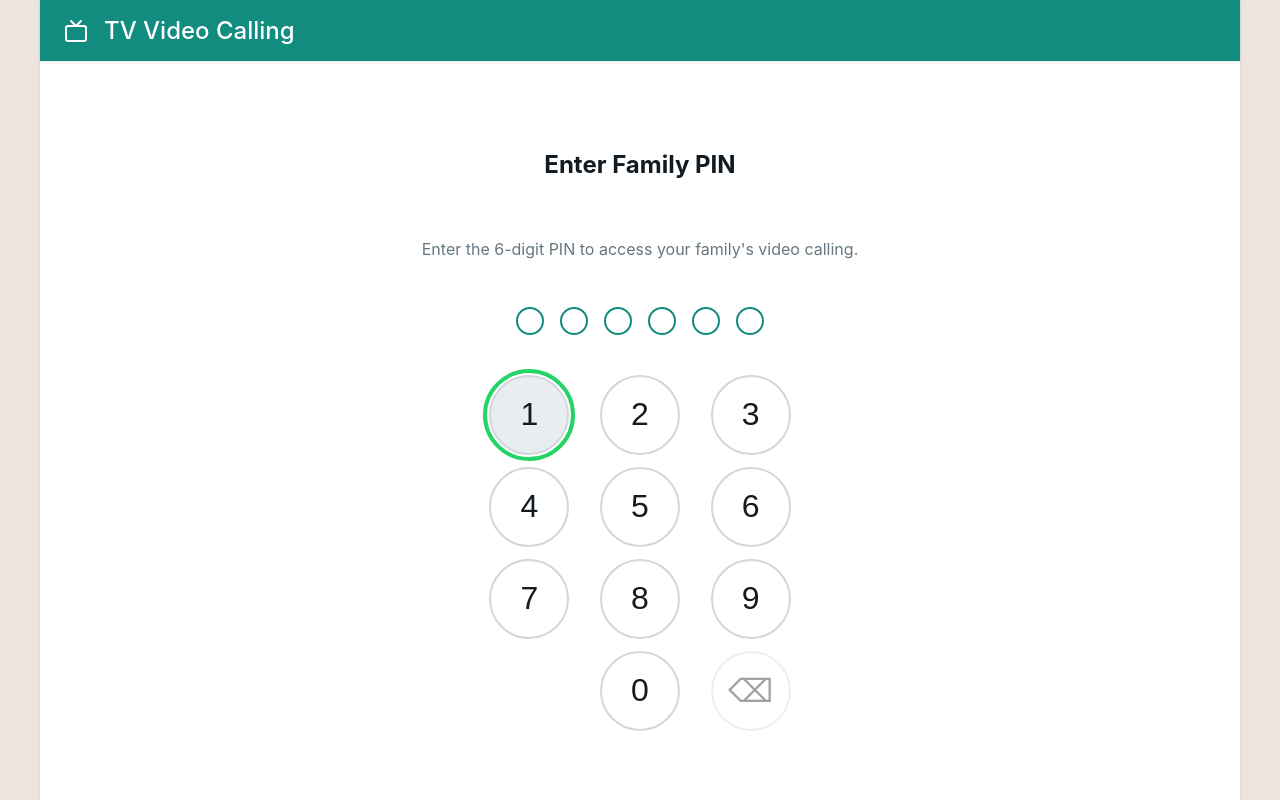
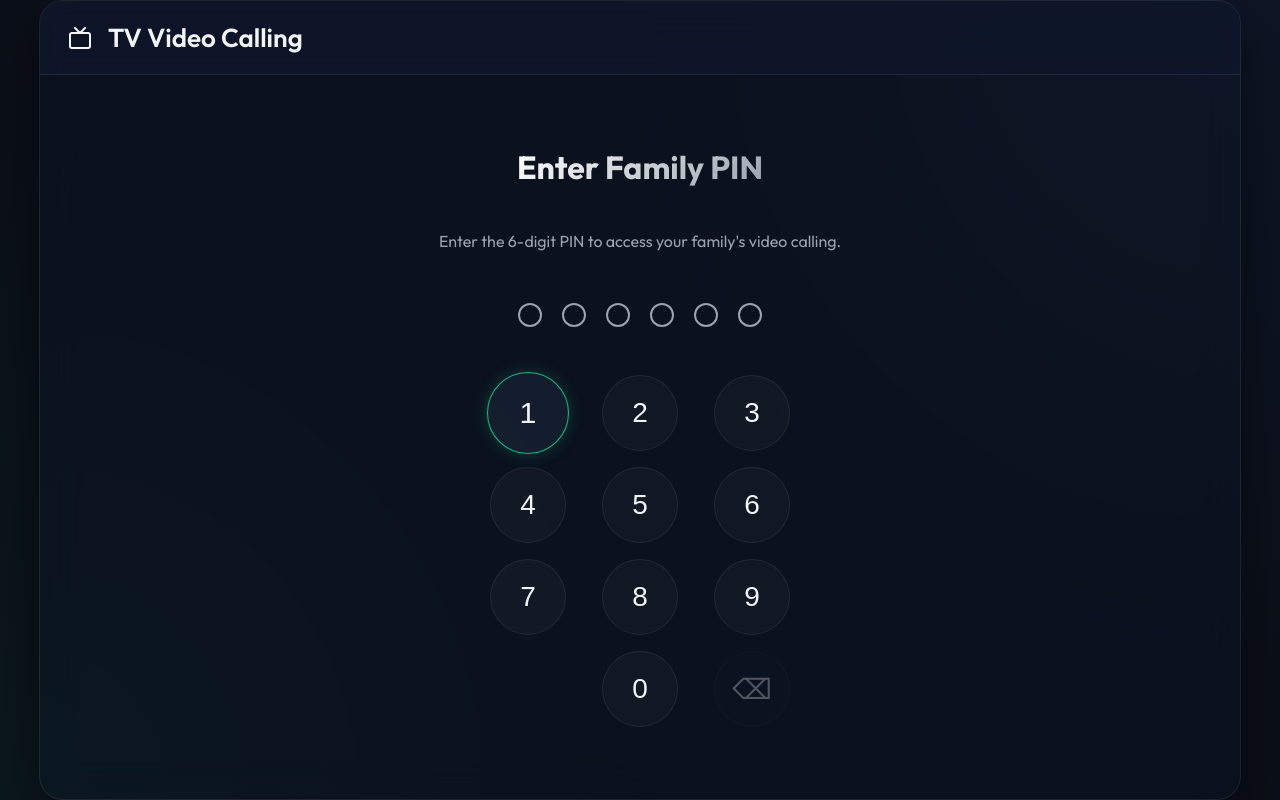
Before and after one commit to sandesh247/tvvc, a React (Vite) app in the folder web/: page / in a window 1280 px wide. Built offline with nearby package versions, Linux system fonts and the light colour scheme; no server answers.

Commit message:
style: convert UI to Cinematic TV Dark Mode and update matching icons

```diff
--- a/web/src/index.css
+++ b/web/src/index.css
@@ -1,20 +1,38 @@
+@import url('https://fonts.googleapis.com/css2?family=Outfit:wght@300;400;500;600;700&display=swap');
+
 :root {
-  --wa-green: #25D366;
-  --wa-teal: #128C7E;
-  --wa-teal-dark: #075E54;
-  --wa-light: #ECE5DD;
-  --wa-white: #FFFFFF;
-  --wa-gray: #F0F2F5;
-  --wa-text: #111B21;
-  --wa-text-light: #667781;
-  --wa-red: #ea0038;
+  --bg-main: #0B0F19;
+  --bg-card: rgba(22, 28, 45, 0.4);
+  --bg-card-hover: rgba(30, 41, 59, 0.55);
+  --border-color: rgba(255, 255, 255, 0.08);
+  --text-main: #F3F4F6;
+  --text-muted: #9CA3AF;
+  --primary: #10B981;
+  --primary-glow: rgba(16, 185, 129, 0.25);
+  --accent: #3B82F6;
+  --accent-glow: rgba(59, 130, 246, 0.25);
+  --danger: #EF4444;
+  --danger-glow: rgba(239, 68, 68, 0.35);
+
+  --wa-green: var(--primary);
+  --wa-teal: #0F172A;
+  --wa-teal-dark: #020617;
+  --wa-light: var(--bg-main);
+  --wa-white: rgba(22, 28, 45, 0.35);
+  --wa-gray: rgba(15, 23, 42, 0.6);
+  --wa-text: var(--text-main);
+  --wa-text-light: var(--text-muted);
+  --wa-red: var(--danger);
+  --wa-border: var(--border-color);
 }
 
 body {
   margin: 0;
-  font-family: -apple-system, BlinkMacSystemFont, 'Segoe UI', Roboto, Helvetica, Arial, sans-serif;
-  background-color: var(--wa-light);
-  color: var(--wa-text);
+  font-family: 'Outfit', -apple-system, BlinkMacSystemFont, 'Segoe UI', Roboto, sans-serif;
+  background-color: var(--bg-main);
+  background-image: radial-gradient(circle at top right, rgba(59, 130, 246, 0.06), transparent 45%),
+                    radial-gradient(circle at bottom left, rgba(16, 185, 129, 0.05), transparent 45%);
+  color: var(--text-main);
   display: flex;
   justify-content: center;
   align-items: center;
@@ -29,41 +47,59 @@ body {
   flex-direction: column;
 }
 
-/* TV Specific Styles */
+/* TV Specific Styles & Focus Ring */
 button:focus, input:focus, .contact-item:focus {
-  outline: 4px solid var(--wa-green);
-  outline-offset: 2px;
-  background-color: #e9edef;
+  outline: none;
+  border-color: var(--primary);
+  box-shadow: 0 0 0 4px var(--primary-glow);
+  background-color: var(--bg-card-hover) !important;
 }
 
 .app-container {
   display: flex;
   flex-direction: column;
   height: 100%;
-  background-color: var(--wa-white);
+  background-color: rgba(15, 23, 42, 0.3);
+  backdrop-filter: blur(20px);
+  -webkit-backdrop-filter: blur(20px);
+  border: 1px solid var(--border-color);
   max-width: 1200px;
   margin: 0 auto;
   width: 100%;
-  box-shadow: 0 1px 3px rgba(0,0,0,0.08);
+  box-shadow: 0 20px 50px rgba(0, 0, 0, 0.5);
+  border-radius: 24px;
+  overflow: hidden;
 }
 
 .header {
-  background-color: var(--wa-teal);
-  color: var(--wa-white);
-  padding: 16px 24px;
+  background-color: rgba(15, 23, 42, 0.75);
+  border-bottom: 1px solid var(--border-color);
+  backdrop-filter: blur(10px);
+  color: var(--text-main);
+  padding: 20px 28px;
   display: flex;
   align-items: center;
-  font-size: 24px;
-  font-weight: 500;
-  box-shadow: 0 1px 3px rgba(0,0,0,0.1);
+  font-size: 26px;
+  font-weight: 600;
 }
 
 .content {
   flex: 1;
-  padding: 24px;
+  padding: 28px;
   overflow-y: auto;
   display: flex;
   flex-direction: column;
+  background: transparent;
+}
+
+/* Animations */
+@keyframes fadeIn {
+  from { opacity: 0; transform: translateY(10px); }
+  to { opacity: 1; transform: translateY(0); }
+}
+
+.content, .registration-container, .contact-list {
+  animation: fadeIn 0.4s cubic-bezier(0.16, 1, 0.3, 1) forwards;
 }
 
 /* Registration */
@@ -73,78 +109,131 @@ button:focus, input:focus, .contact-item:focus {
   align-items: center;
   justify-content: center;
   height: 100%;
-  gap: 24px;
+  gap: 28px;
+  max-width: 480px;
+  margin: 0 auto;
+}
+
+.registration-container h2 {
+  font-size: 32px;
+  font-weight: 700;
+  margin: 0;
+  background: linear-gradient(135deg, #FFF, var(--text-muted));
+  -webkit-background-clip: text;
+  -webkit-text-fill-color: transparent;
 }
 
 .registration-input {
-  padding: 16px 24px;
-  font-size: 24px;
-  border: 1px solid #d1d7db;
-  border-radius: 8px;
+  padding: 18px 24px;
+  font-size: 22px;
+  border: 1px solid var(--border-color);
+  background-color: rgba(255, 255, 255, 0.03);
+  border-radius: 14px;
   width: 100%;
-  max-width: 400px;
+  color: var(--text-main);
+  transition: all 0.25s ease;
+  text-align: center;
+  box-sizing: border-box;
+}
+
+.registration-input:focus {
+  background-color: rgba(255, 255, 255, 0.06);
 }
 
 .btn {
-  background-color: var(--wa-green);
+  background: linear-gradient(135deg, var(--primary), #059669);
   color: white;
   border: none;
-  padding: 16px 32px;
-  font-size: 24px;
-  border-radius: 24px;
+  padding: 16px 36px;
+  font-size: 20px;
+  border-radius: 30px;
   cursor: pointer;
-  font-weight: 500;
-  transition: background-color 0.2s;
+  font-weight: 600;
+  transition: all 0.25s cubic-bezier(0.4, 0, 0.2, 1);
+  box-shadow: 0 4px 12px var(--primary-glow);
 }
 
-.btn:hover {
-  background-color: var(--wa-teal);
+.btn:hover, .btn:focus {
+  transform: translateY(-2px);
+  box-shadow: 0 6px 20px rgba(16, 185, 129, 0.4);
+}
+
+.btn:active {
+  transform: translateY(0);
+}
+
+.btn:disabled {
+  opacity: 0.4;
+  cursor: not-allowed;
+  transform: none;
+  box-shadow: none;
 }
 
 /* Contact List */
 .contact-list {
   display: flex;
   flex-direction: column;
-  background-color: #f0f2f5;
+  background-color: transparent;
+  gap: 12px;
+  padding: 24px;
 }
 
 .contact-group {
   display: flex;
   flex-direction: column;
+  gap: 8px;
+  margin-bottom: 24px;
 }
 
 .contact-group-header {
-  padding: 12px 24px;
-  font-size: 16px;
-  font-weight: bold;
+  padding: 8px 12px;
+  font-size: 14px;
+  font-weight: 600;
   text-transform: uppercase;
-  color: var(--wa-teal);
-  background-color: var(--wa-gray);
-  border-bottom: 1px solid #e1e4e6;
-  letter-spacing: 0.5px;
+  color: var(--text-muted);
+  letter-spacing: 1.5px;
+  background-color: transparent;
+  border: none;
 }
 
 .contact-item {
   display: flex;
   align-items: center;
-  padding: 20px 24px;
-  background-color: var(--wa-white);
-  border: none;
+  padding: 18px 24px;
+  background-color: var(--bg-card);
+  border: 1px solid var(--border-color);
+  border-radius: 16px;
   text-align: left;
   cursor: pointer;
-  border-bottom: 1px solid #f2f2f2;
+  transition: all 0.25s cubic-bezier(0.4, 0, 0.2, 1);
+  color: var(--text-main);
+  box-sizing: border-box;
+  width: 100%;
+}
+
+.contact-item:hover, .contact-item:focus {
+  background-color: var(--bg-card-hover);
+  transform: translateY(-2px) scale(1.01);
+  border-color: rgba(255, 255, 255, 0.15);
+  box-shadow: 0 8px 25px rgba(0, 0, 0, 0.3);
+}
+
+.contact-item:active {
+  transform: translateY(0) scale(1);
 }
 
 .contact-avatar {
-  width: 64px;
-  height: 64px;
-  background-color: #dfe5e7;
+  width: 58px;
+  height: 58px;
+  background: linear-gradient(135deg, rgba(255,255,255,0.08), rgba(255,255,255,0.02));
+  border: 1px solid var(--border-color);
   border-radius: 50%;
   display: flex;
   align-items: center;
   justify-content: center;
   margin-right: 20px;
-  color: var(--wa-white);
+  color: var(--text-main);
+  box-shadow: inset 0 2px 4px rgba(255,255,255,0.05);
 }
 
 .contact-info {
@@ -152,28 +241,42 @@ button:focus, input:focus, .contact-item:focus {
 }
 
 .contact-name {
-  font-size: 24px;
-  font-weight: 400;
+  font-size: 22px;
+  font-weight: 500;
 }
 
 .contact-status {
-  font-size: 16px;
-  color: var(--wa-text-light);
+  font-size: 15px;
+  color: var(--text-muted);
   margin-top: 4px;
 }
 
 .contact-status.online {
-  color: var(--wa-green);
-  font-weight: 500;
+  color: var(--primary);
+  font-weight: 600;
+  display: flex;
+  align-items: center;
+  gap: 6px;
+}
+
+.contact-status.online::before {
+  content: '';
+  display: inline-block;
+  width: 8px;
+  height: 8px;
+  background-color: var(--primary);
+  border-radius: 50%;
+  box-shadow: 0 0 10px var(--primary);
 }
 
 .contact-status.offline {
-  color: var(--wa-text-light);
+  color: var(--text-muted);
 }
 
 .call-icon {
-  color: var(--wa-teal);
-  padding: 12px;
+  color: var(--primary);
+  padding: 10px;
+  opacity: 0.8;
 }
 
 /* Call Screen */
@@ -183,7 +286,7 @@ button:focus, input:focus, .contact-item:focus {
   left: 0;
   right: 0;
   bottom: 0;
-  background-color: #000;
+  background-color: #05070c;
   display: flex;
   flex-direction: column;
   z-index: 100;
@@ -191,7 +294,7 @@ button:focus, input:focus, .contact-item:focus {
 
 .video-view {
   flex: 1;
-  background-color: #222;
+  background-color: #05070c;
   position: relative;
 }
 
@@ -207,10 +310,16 @@ button:focus, input:focus, .contact-item:focus {
   right: 40px;
   width: 240px;
   height: 320px;
-  background-color: #444;
+  background-color: #111827;
   object-fit: cover;
-  border-radius: 12px;
-  border: 2px solid white;
+  border-radius: 16px;
+  border: 3px solid rgba(255, 255, 255, 0.12);
+  box-shadow: 0 15px 35px rgba(0, 0, 0, 0.5);
+  transition: transform 0.3s ease;
+}
+
+.local-video:hover {
+  transform: scale(1.02);
 }
 
 .call-controls {
@@ -221,11 +330,12 @@ button:focus, input:focus, .contact-item:focus {
   display: flex;
   justify-content: center;
   gap: 32px;
+  z-index: 250;
 }
 
 .control-btn {
-  width: 80px;
-  height: 80px;
+  width: 76px;
+  height: 76px;
   border-radius: 50%;
   border: none;
   display: flex;
@@ -233,14 +343,35 @@ button:focus, input:focus, .contact-item:focus {
   justify-content: center;
   cursor: pointer;
   color: white;
+  transition: all 0.25s cubic-bezier(0.4, 0, 0.2, 1);
+  box-shadow: 0 4px 15px rgba(0, 0, 0, 0.3);
+}
+
+.control-btn:hover, .control-btn:focus {
+  transform: translateY(-4px) scale(1.05);
+  outline: none;
+}
+
+.control-btn:active {
+  transform: translateY(0) scale(0.95);
 }
 
 .control-btn.end {
-  background-color: var(--wa-red);
+  background: linear-gradient(135deg, #EF4444, #DC2626);
+  box-shadow: 0 8px 20px rgba(239, 68, 68, 0.4);
+}
+
+.control-btn.end:hover, .control-btn.end:focus {
+  box-shadow: 0 12px 25px rgba(239, 68, 68, 0.6);
 }
 
 .control-btn.answer {
-  background-color: var(--wa-green);
+  background: linear-gradient(135deg, #10B981, #059669);
+  box-shadow: 0 8px 20px rgba(16, 185, 129, 0.4);
+}
+
+.control-btn.answer:hover, .control-btn.answer:focus {
+  box-shadow: 0 12px 25px rgba(16, 185, 129, 0.6);
 }
 
 .incoming-overlay {
@@ -249,7 +380,8 @@ button:focus, input:focus, .contact-item:focus {
   left: 0;
   right: 0;
   bottom: 0;
-  background-color: rgba(0, 0, 0, 0.85);
+  background-color: rgba(5, 7, 12, 0.9);
+  backdrop-filter: blur(12px);
   display: flex;
   flex-direction: column;
   align-items: center;
@@ -259,8 +391,19 @@ button:focus, input:focus, .contact-item:focus {
 }
 
 .caller-name {
-  font-size: 48px;
+  font-size: 42px;
+  font-weight: 700;
   margin-bottom: 60px;
+  letter-spacing: -0.5px;
+  background: linear-gradient(135deg, #FFF, var(--text-muted));
+  -webkit-background-clip: text;
+  -webkit-text-fill-color: transparent;
+  animation: pulse 2s infinite ease-in-out;
+}
+
+@keyframes pulse {
+  0%, 100% { opacity: 0.8; }
+  50% { opacity: 1; }
 }
 
 .incoming-controls {
@@ -271,149 +414,156 @@ button:focus, input:focus, .contact-item:focus {
 /* PIN Screen */
 .pin-dots {
   display: flex;
-  gap: 16px;
-  margin-bottom: 16px;
+  gap: 20px;
+  margin-bottom: 20px;
 }
 
 .pin-dot {
-  width: 24px;
-  height: 24px;
+  width: 20px;
+  height: 20px;
   border-radius: 50%;
-  border: 2px solid var(--wa-teal);
-  transition: background-color 0.15s;
+  border: 2px solid var(--text-muted);
+  transition: all 0.2s cubic-bezier(0.4, 0, 0.2, 1);
 }
 
 .pin-dot.filled {
-  background-color: var(--wa-teal);
+  background-color: var(--primary);
+  border-color: var(--primary);
+  box-shadow: 0 0 15px var(--primary);
+  transform: scale(1.2);
 }
 
 .pin-error {
-  color: var(--wa-red);
+  color: var(--danger);
   font-size: 18px;
-  margin-bottom: 8px;
+  font-weight: 500;
+  margin-bottom: 12px;
   min-height: 28px;
+  text-shadow: 0 0 8px rgba(239, 68, 68, 0.3);
 }
 
 .pin-loading {
-  color: var(--wa-text-light);
+  color: var(--text-muted);
   font-size: 18px;
-  margin-bottom: 8px;
+  margin-bottom: 12px;
   min-height: 28px;
 }
 
 .pin-keypad {
   display: grid;
   grid-template-columns: repeat(3, 1fr);
-  gap: 12px;
+  gap: 16px;
   max-width: 320px;
   width: 100%;
 }
 
 .pin-key {
-  width: 80px;
-  height: 80px;
+  width: 76px;
+  height: 76px;
   border-radius: 50%;
-  border: 2px solid #d1d7db;
-  background-color: var(--wa-white);
-  font-size: 32px;
+  border: 1px solid var(--border-color);
+  background-color: rgba(255, 255, 255, 0.03);
+  font-size: 28px;
   cursor: pointer;
   display: flex;
   align-items: center;
   justify-content: center;
   margin: 0 auto;
-  transition: background-color 0.2s, border-color 0.2s;
-  color: var(--wa-text);
+  transition: all 0.2s cubic-bezier(0.4, 0, 0.2, 1);
+  color: var(--text-main);
 }
 
-.pin-key:hover {
-  background-color: #e9edef;
-  border-color: var(--wa-teal);
+.pin-key:hover, .pin-key:focus {
+  background-color: rgba(255, 255, 255, 0.1);
+  border-color: var(--primary);
+  transform: scale(1.08);
+  box-shadow: 0 0 15px var(--primary-glow);
+  outline: none;
 }
 
-.pin-key:focus-visible {
-  outline: 4px solid var(--wa-green);
-  outline-offset: 2px;
-  background-color: #e9edef;
+.pin-key:active {
+  transform: scale(0.95);
 }
 
 .pin-key:disabled {
-  opacity: 0.4;
+  opacity: 0.3;
   cursor: not-allowed;
 }
 
 .pin-key-spacer {
-  width: 80px;
-  height: 80px;
+  width: 76px;
+  height: 76px;
   margin: 0 auto;
 }
 
+/* Responsiveness */
 @media (max-height: 680px) {
   .header {
-    padding: 10px 20px;
-    font-size: 20px;
+    padding: 14px 20px;
+    font-size: 22px;
   }
   .content {
-    padding: 12px;
+    padding: 16px;
   }
   .registration-container {
-    gap: 12px;
+    gap: 16px;
   }
   .registration-container h2 {
-    font-size: 24px;
-    margin: 0;
-  }
-  .registration-container p {
-    margin-bottom: 12px !important;
-    font-size: 14px;
+    font-size: 26px;
   }
   .pin-dots {
     gap: 12px;
     margin-bottom: 8px;
   }
   .pin-dot {
-    width: 16px;
-    height: 16px;
+    width: 14px;
+    height: 14px;
   }
   .pin-error, .pin-loading {
-    font-size: 14px;
+    font-size: 15px;
     min-height: 20px;
     margin-bottom: 4px;
   }
   .pin-keypad {
-    gap: 8px;
+    gap: 10px;
     max-width: 260px;
   }
   .pin-key {
     width: 60px;
     height: 60px;
-    font-size: 24px;
+    font-size: 22px;
   }
   .pin-key-spacer {
     width: 60px;
     height: 60px;
   }
   .btn {
-    padding: 12px 24px;
+    padding: 12px 28px;
     font-size: 18px;
   }
   .registration-input {
-    padding: 12px 18px;
+    padding: 14px 18px;
     font-size: 18px;
     max-width: 320px;
   }
+  .contact-list {
+    padding: 12px;
+    gap: 8px;
+  }
   .contact-item {
-    padding: 12px 16px;
+    padding: 12px 18px;
+    border-radius: 12px;
   }
   .contact-avatar {
-    width: 48px;
-    height: 48px;
-    margin-right: 12px;
+    width: 46px;
+    height: 46px;
+    margin-right: 14px;
   }
   .contact-name {
     font-size: 18px;
   }
   .contact-status {
-    font-size: 14px;
+    font-size: 13px;
   }
   .call-icon {
     padding: 8px;
```
Also changed, not shown: web/public/favicon.svg, 1 other file (tests, documents, lock files or other folders).
